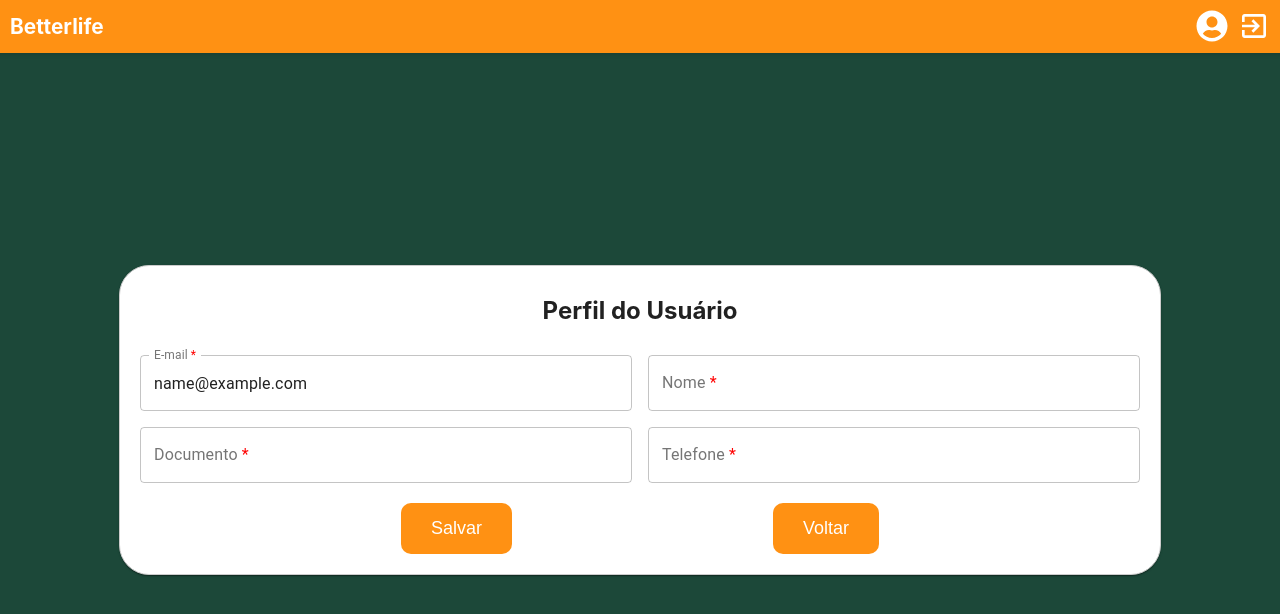
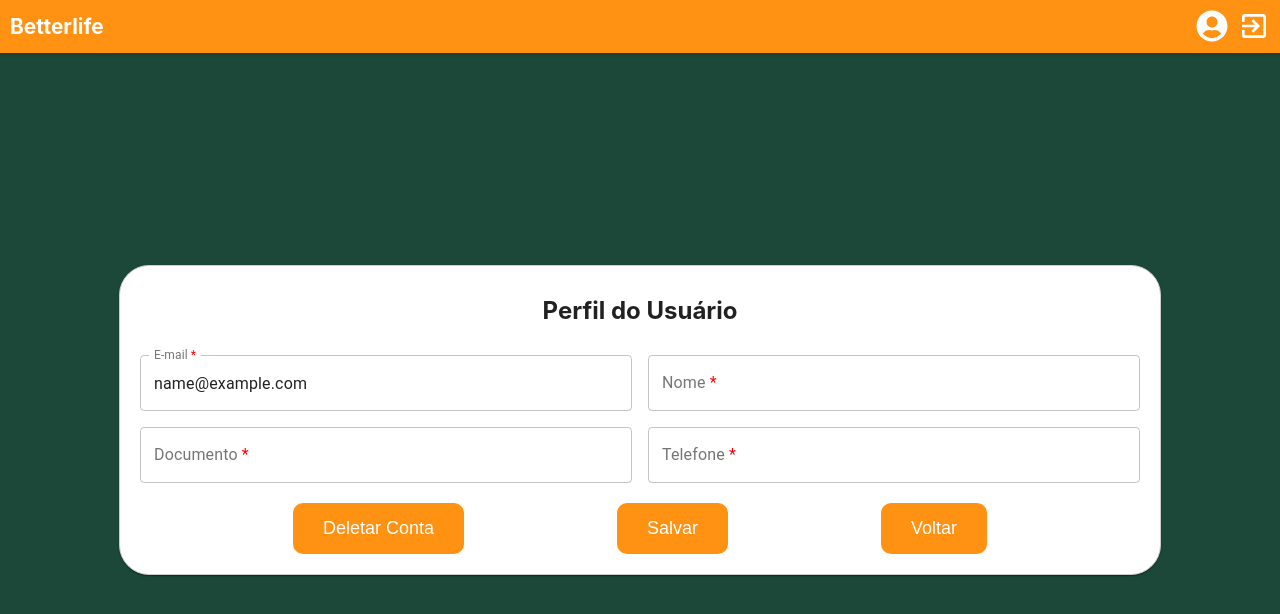
Before and after one commit to Projeto-Des-SW/betterlife-web, a React (Create React App) app: page /perfil in a window 1280 px wide. Shown: the top 614 px of the page. Built offline with nearby package versions, Linux system fonts and the light colour scheme; sample sign-in values are in the browser's storage.

Commit message:
adicionado função de deletarUser

```diff
--- a/src/Pages/PerfilUsuario/PerfilUsuario.jsx
+++ b/src/Pages/PerfilUsuario/PerfilUsuario.jsx
@@ -38,6 +38,22 @@ const UserProfile = () => {
 
     } catch (error) {
       alert(error.message || 'Erro ao editar usuário');
+    }
+  };
+
+  const deletarUser = async (e) => {
+    e.preventDefault();
+    try {
+      const response = await usuarioService.deleteUser(dadosUserLogadoService.getUserInfo().id);
+
+      if (response.error === false) {
+        alert('Usuário deletado com sucesso!');
+        dadosUserLogadoService.logOut();
+        navigate('/login');
+      }
+
+    } catch (error) {
+      alert(error.message || 'Erro ao deletar usuário');
     }
   };
 
@@ -120,6 +136,7 @@ const UserProfile = () => {
             </Grid>
           </div>
           <div className={Styles.buttonContainer}>
+            <button type="button" className={Styles.BackButton} onClick={deletarUser}>Deletar Conta</button>
             <button type="submit" className={Styles.SaveButton}>Salvar</button>
             <button type="button" className={Styles.BackButton} onClick={handleBack}>Voltar</button>
           </div>
```
